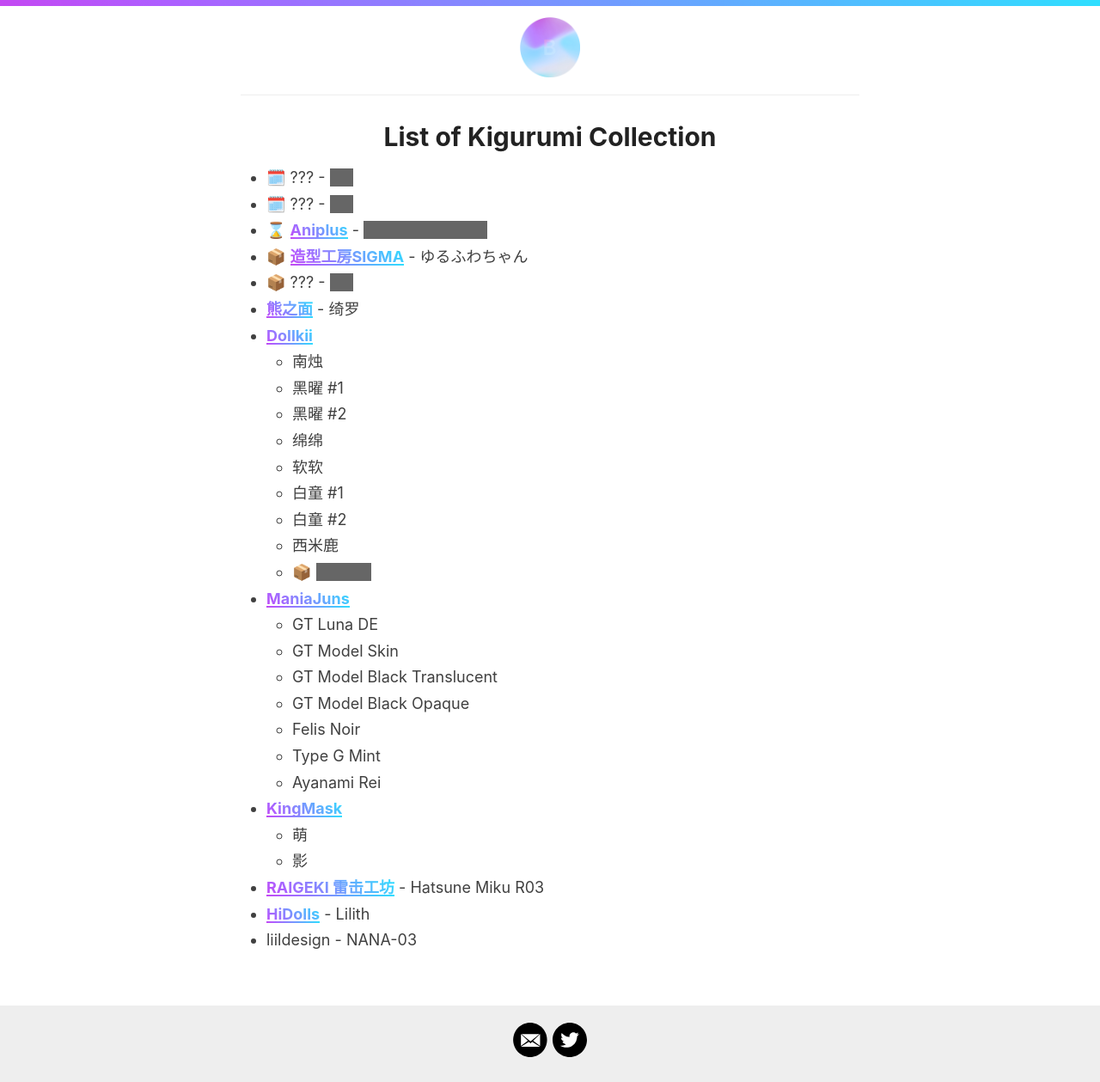
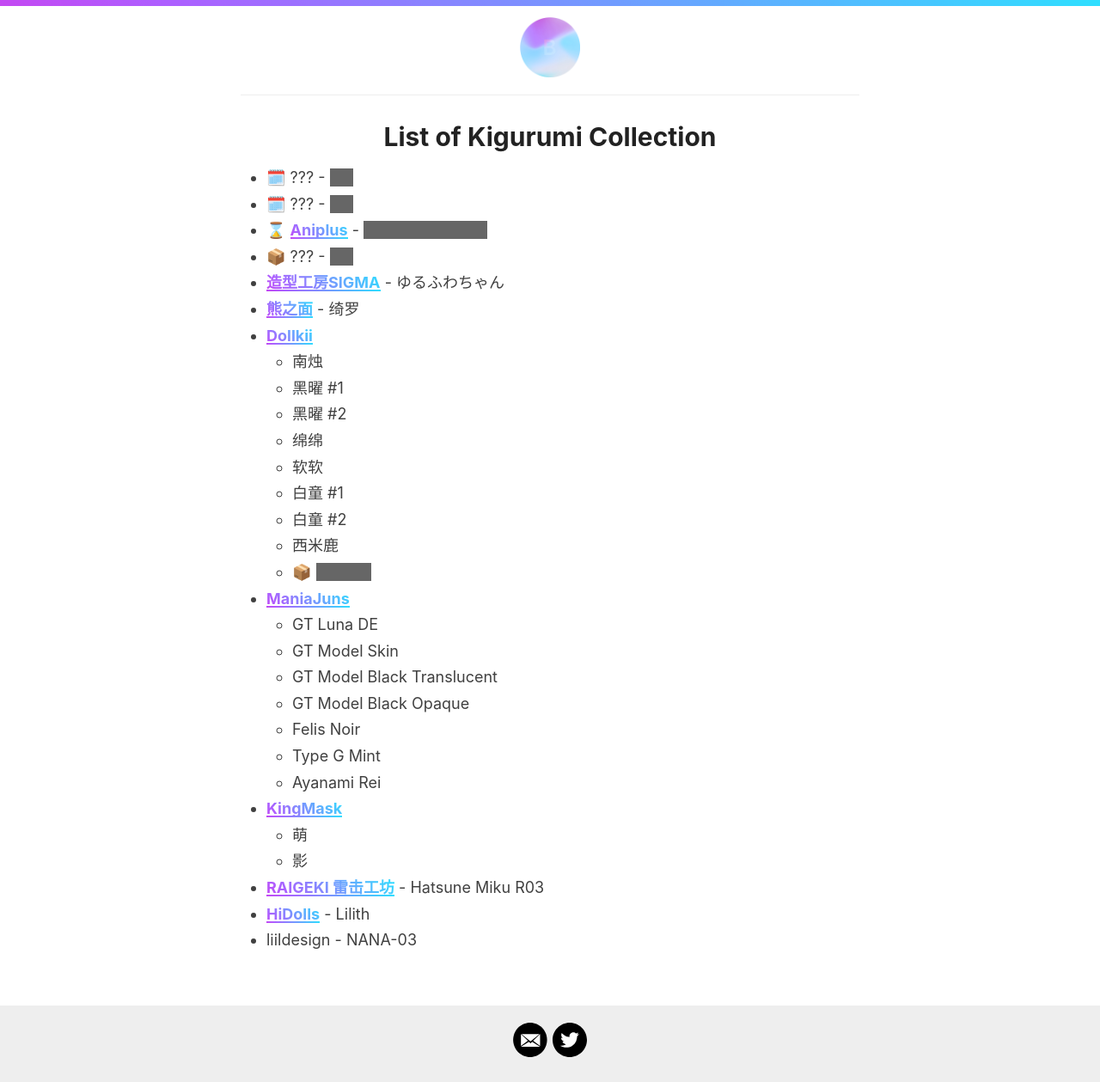
Before and after one commit to 98827ddb7e5a2c2e261912a23d9251d6/98827ddb7e5a2c2e261912a23d9251d6.github.io, a Jekyll site: the page built from _pages/kig-list.md, in a window 1280 px wide. Shown: the whole page at 86% size. Built offline with Jekyll 4.4.1, drawn with Linux system fonts in a browser that asks for light colours.

Commit message:
SIGMA arrived

```diff
--- a/_pages/kig-list.md
+++ b/_pages/kig-list.md
@@ -7,8 +7,8 @@
 - 🗓️ ??? - <span class="hidden-text">???<span>
 - 🗓️ ??? - <span class="hidden-text">???<span>
 - ⌛️ [Aniplus](https://twitter.com/KFY_Aniplus){:target="_blank" rel="noopener"} - <span class="hidden-text">Haruhi Suzumiya<span>
-- 📦 [造型工房SIGMA](https://www.buildupstudiosigma.com){:target="_blank" rel="noopener"} - ゆるふわちゃん
 - 📦 ??? - <span class="hidden-text">???<span>
+- [造型工房SIGMA](https://www.buildupstudiosigma.com){:target="_blank" rel="noopener"} - ゆるふわちゃん
 - [熊之面](https://weibo.com/u/6450364112){:target="_blank" rel="noopener"} - 绮罗
 - [Dollkii](https://weibo.com/u/6727163726){:target="_blank" rel="noopener"}
 	- 南烛
```
